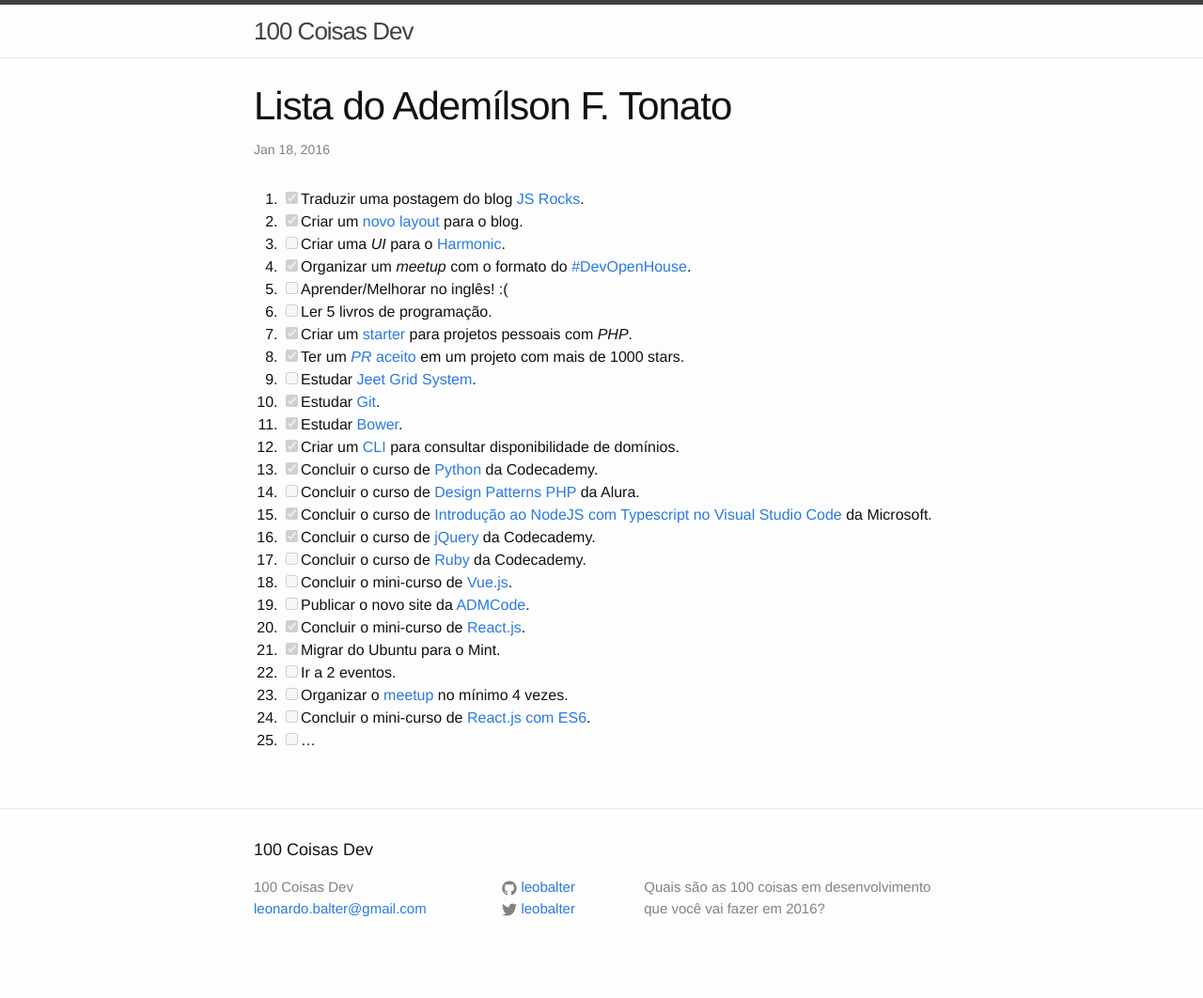
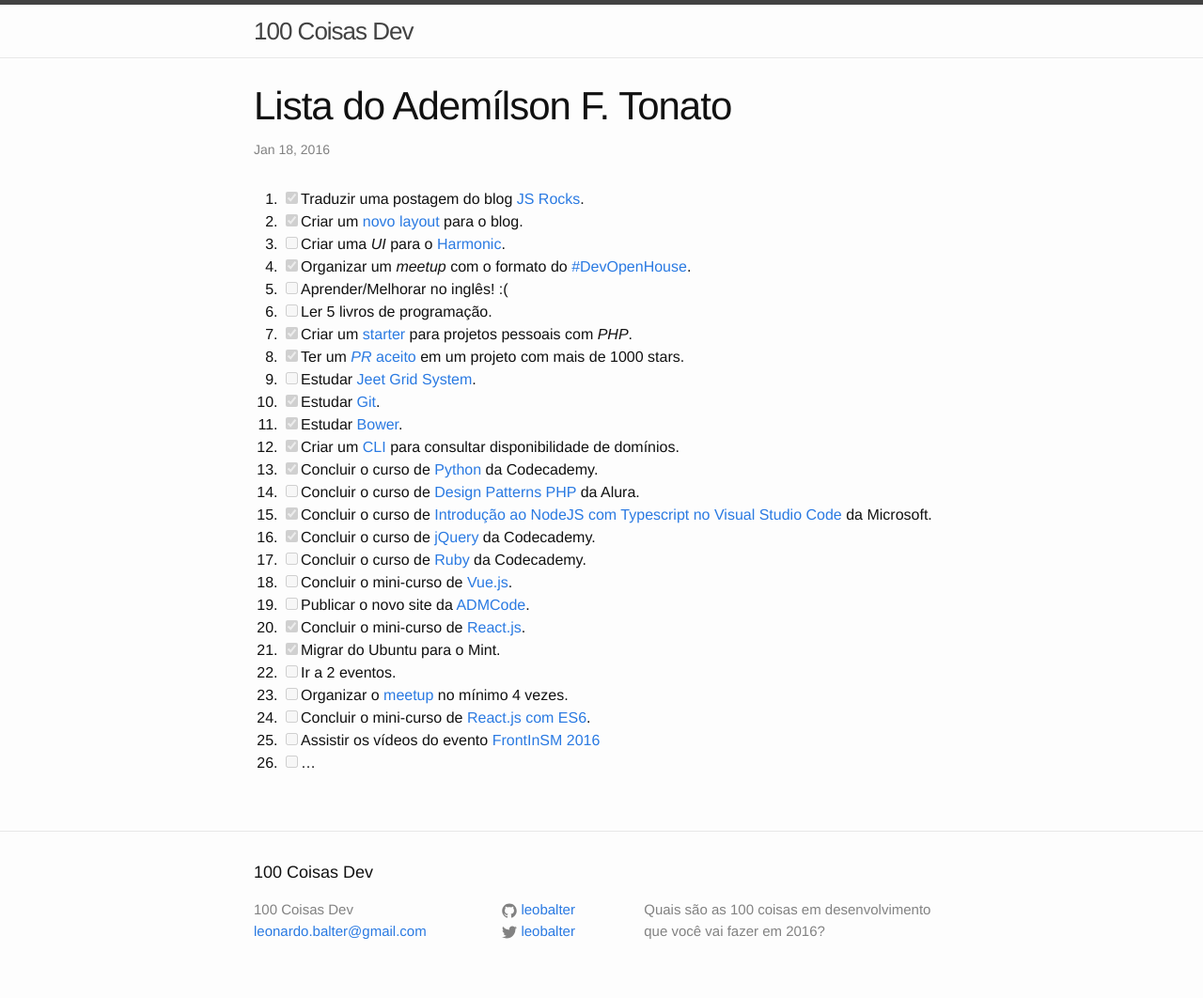
Before and after one commit to leobalter/100-coisas-dev, a Jekyll site: the page built from _posts/listas/2016-01-18-ftonato.markdown, in a window 1280 px wide. Shown: the whole page at 94% size. Built offline with Jekyll 4.4.1, drawn with Linux system fonts in a browser that asks for light colours; before the commit the page ends 1038 px from its top, so only the background shows below that.

Commit message:
Adicionar os vídeos do evento FrontInSM 2016

```diff
--- a/_posts/listas/2016-01-18-ftonato.markdown
+++ b/_posts/listas/2016-01-18-ftonato.markdown
@@ -29,4 +29,5 @@ categories: listas
 22. [ ] Ir a 2 eventos.
 23. [ ] Organizar o [meetup](https://github.com/ftonato/meetup) no mínimo 4 vezes.
 24. [ ] Concluir o mini-curso de [React.js com ES6](http://jscasts.teachable.com/courses/react-js-com-es6).
-25. [ ] ...
+25. [ ] Assistir os vídeos do evento [FrontInSM 2016](https://www.youtube.com/playlist?list=PLg2lQYZDBwOSIaYbxJ5hLYfxkUZndjyAg)
+26. [ ] ...
```
